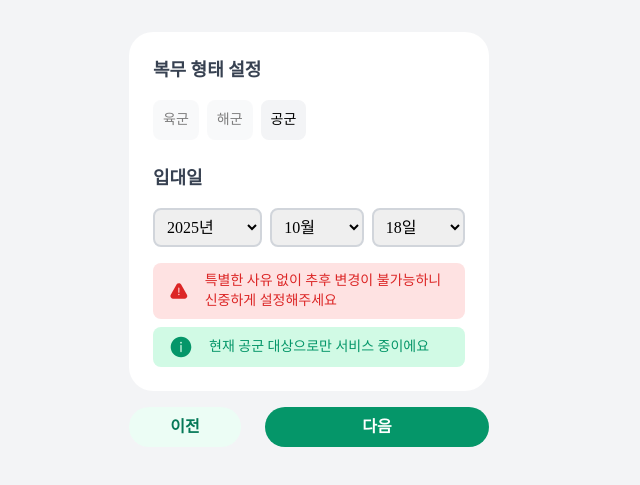
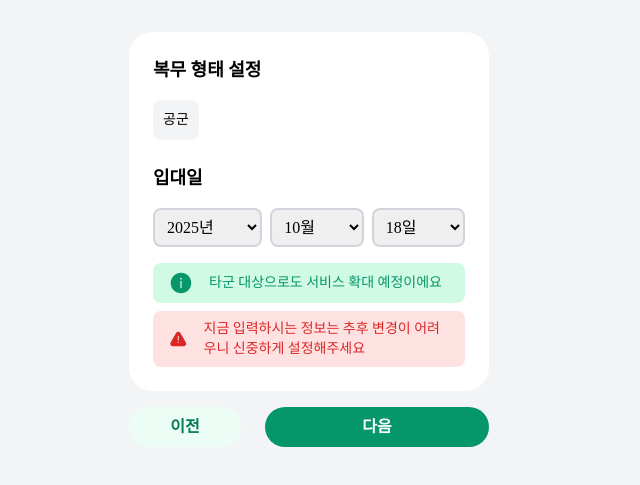
Before and after one commit to jaeminahn/mirimili-frontend, a React (Create React App) app: page /detail/setup in a window 1280 px wide. Shown: the part 161-646 px from the top of the page, without its empty margins (331-971 px from the left). Built offline with nearby package versions, Linux system fonts and the light colour scheme; sample sign-in values are in the browser's storage.

Commit message:
profile detail

```diff
--- a/src/components/organisms/detail/SetDetailDate.tsx
+++ b/src/components/organisms/detail/SetDetailDate.tsx
@@ -50,10 +50,10 @@ export default function SetDetailDate({
 
   return (
     <div className="flex flex-col p-6 bg-white rounded-3xl w-[360px]">
-      <h2 className="mb-4 text-lg font-bold text-gray-700">전역예정일</h2>
+      <h2 className="mb-4 text-lg font-bold">전역일 (전역예정일)</h2>
       <DatePicker date={endDate} setDate={setEndDate} />
 
-      <h2 className="mt-4 mb-4 text-lg font-bold text-gray-700">진급일</h2>
+      <h2 className="mt-4 mb-4 text-lg font-bold">진급일 (진급예정일)</h2>
       <div className="flex items-center gap-4 mb-4">
         <p className="flex-shrink-0 text-sm min-w-2">일병</p>
         <DatePicker date={pfcDate} setDate={setPfcDate} />
--- a/src/components/organisms/detail/SetMosAndUnit.tsx
+++ b/src/components/organisms/detail/SetMosAndUnit.tsx
@@ -72,7 +72,7 @@ export default function SetMosAndUnit({
   return (
     <div className="flex flex-col p-6 bg-white rounded-3xl w-[360px]">
       <div className="flex items-center justify-between mb-4">
-        <p className="text-lg font-bold text-gray-700">군사특기</p>
+        <p className="text-lg font-bold">군사특기</p>
         <div
           className="flex items-center gap-2 cursor-pointer"
           onClick={() => setIsNoMos((prev) => !prev)}
@@ -123,7 +123,7 @@ export default function SetMosAndUnit({
       />
 
       <div className="flex items-center justify-between mt-8 mb-4">
-        <p className="text-lg font-bold text-gray-700">복무부대</p>
+        <p className="text-lg font-bold">복무부대</p>
         <div
           className="flex items-center gap-2 cursor-pointer"
           onClick={() => setIsNoUnit((prev) => !prev)}
--- a/src/components/organisms/detail/SetTypeAndStartDate.tsx
+++ b/src/components/organisms/detail/SetTypeAndStartDate.tsx
@@ -19,8 +19,8 @@ type Props = {
 };
 
 const types = [
-  { key: "ARMY", label: "육군", enabled: false },
-  { key: "NAVY", label: "해군", enabled: false },
+  //{ key: "ARMY", label: "육군", enabled: false },
+  //{ key: "NAVY", label: "해군", enabled: false },
   { key: "AIR_FORCE", label: "공군", enabled: true },
 ] as const;
 
@@ -47,7 +47,7 @@ export default function SetTypeAndStartDate({
 
   return (
     <div className="flex flex-col p-6 bg-white rounded-3xl w-[360px]">
-      <h2 className="mb-4 text-lg font-bold text-gray-700">복무 형태 설정</h2>
+      <h2 className="mb-4 text-lg font-bold">복무 형태 설정</h2>
       <div className="flex flex-wrap gap-2 mb-6">
         {types.map((t) => (
           <button
@@ -55,7 +55,7 @@ export default function SetTypeAndStartDate({
             onClick={() => t.enabled && setType(t.key as any)}
             className={`px-2 py-2 rounded-lg text-sm border-2 ${
               type === t.key
-                ? "bg-emerald-100 border-emerald-600 font-semibold"
+                ? "bg-emerald-100 border-emerald-100 font-semibold"
                 : "bg-gray-100 border-gray-100 font-medium"
             } cursor-pointer disabled:opacity-50 disabled:cursor-not-allowed`}
             disabled={!t.enabled}
@@ -65,16 +65,16 @@ export default function SetTypeAndStartDate({
         ))}
       </div>
 
-      <h2 className="mb-4 text-lg font-bold text-gray-700">입대일</h2>
+      <h2 className="mb-4 text-lg font-bold">입대일</h2>
       <DatePicker date={startDate} setDate={setStartDate} />
 
-      <div className="flex items-center gap-4 p-2 px-4 mt-4 mb-2 text-sm text-red-600 bg-red-100 rounded-lg">
+      <div className="flex items-center gap-4 p-2 px-4 mt-4 mb-2 text-sm rounded-lg bg-emerald-100 text-emerald-600">
+        <Icon icon="fluent:info-28-filled" className="text-2xl" />
+        타군 대상으로도 서비스 확대 예정이에요
+      </div>
+      <div className="flex items-center gap-4 p-2 px-4 text-sm rounded-lg bg-red-100 text-red-600">
         <Icon icon="fluent:warning-28-filled" className="text-3xl" />
-        특별한 사유 없이 추후 변경이 불가능하니 신중하게 설정해주세요
-      </div>
-      <div className="flex items-center gap-4 p-2 px-4 text-sm rounded-lg bg-emerald-100 text-emerald-600">
-        <Icon icon="fluent:info-28-filled" className="text-2xl" />
-        현재 공군 대상으로만 서비스 중이에요
+        지금 입력하시는 정보는 추후 변경이 어려우니 신중하게 설정해주세요
       </div>
     </div>
   );
```
